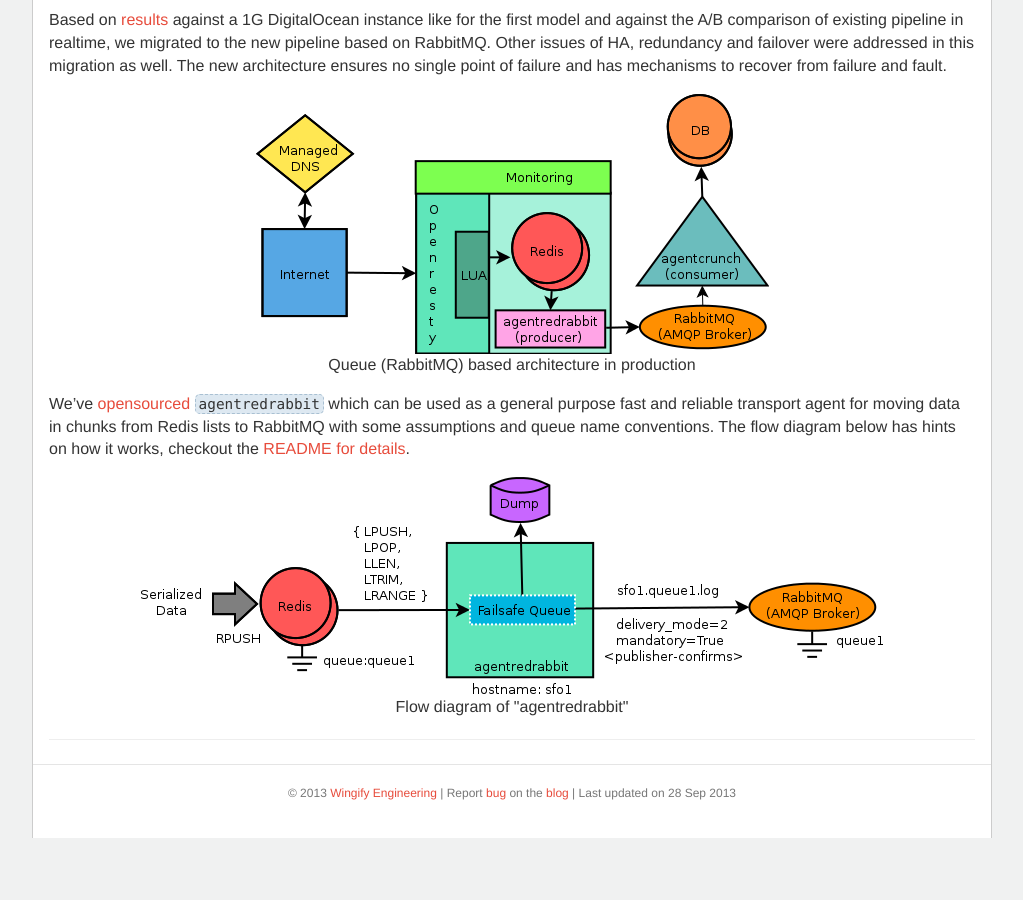
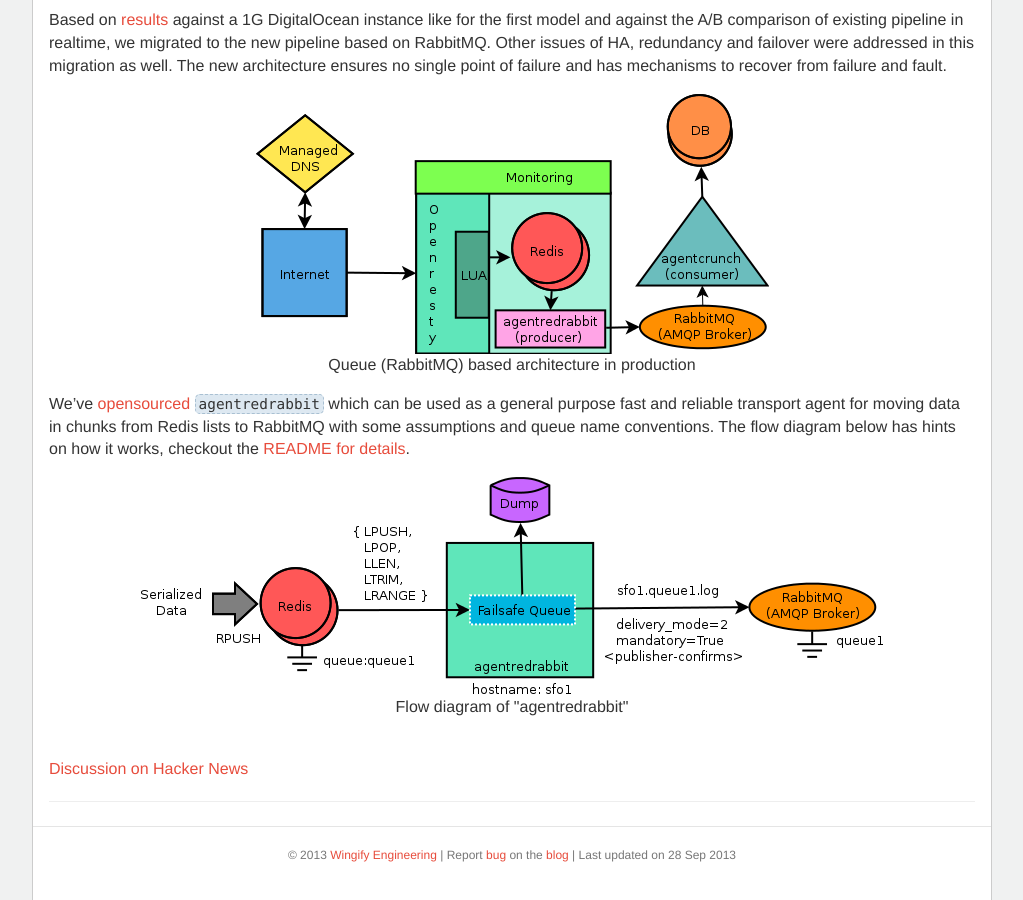
Before and after one commit to wingify/wingify.github.io, a Jekyll site: the page built from _posts/2013-09-2-scaling-with-queues.markdown, in a window 1280 px wide and 900 px high, scrolled down 1933 px. Shown: the whole window, without its empty margins (128-1151 px from the left). Built offline with Jekyll 4.4.1, drawn with Linux system fonts in a browser that asks for light colours; comment, search, counter and statistics services are not loaded; before the commit the page ends 2771 px from its top, so only the background shows below that.

Commit message:
posts: Add link to discussion thread on HN

```diff
--- a/_posts/2013-09-2-scaling-with-queues.markdown
+++ b/_posts/2013-09-2-scaling-with-queues.markdown
@@ -106,3 +106,6 @@
 <img src="/images/2013/09/3.png"><br>
 <p>Flow diagram of "agentredrabbit"</p>
 </div>
+
+<br>
+[Discussion on Hacker News](https://news.ycombinator.com/item?id=6359786)
```
